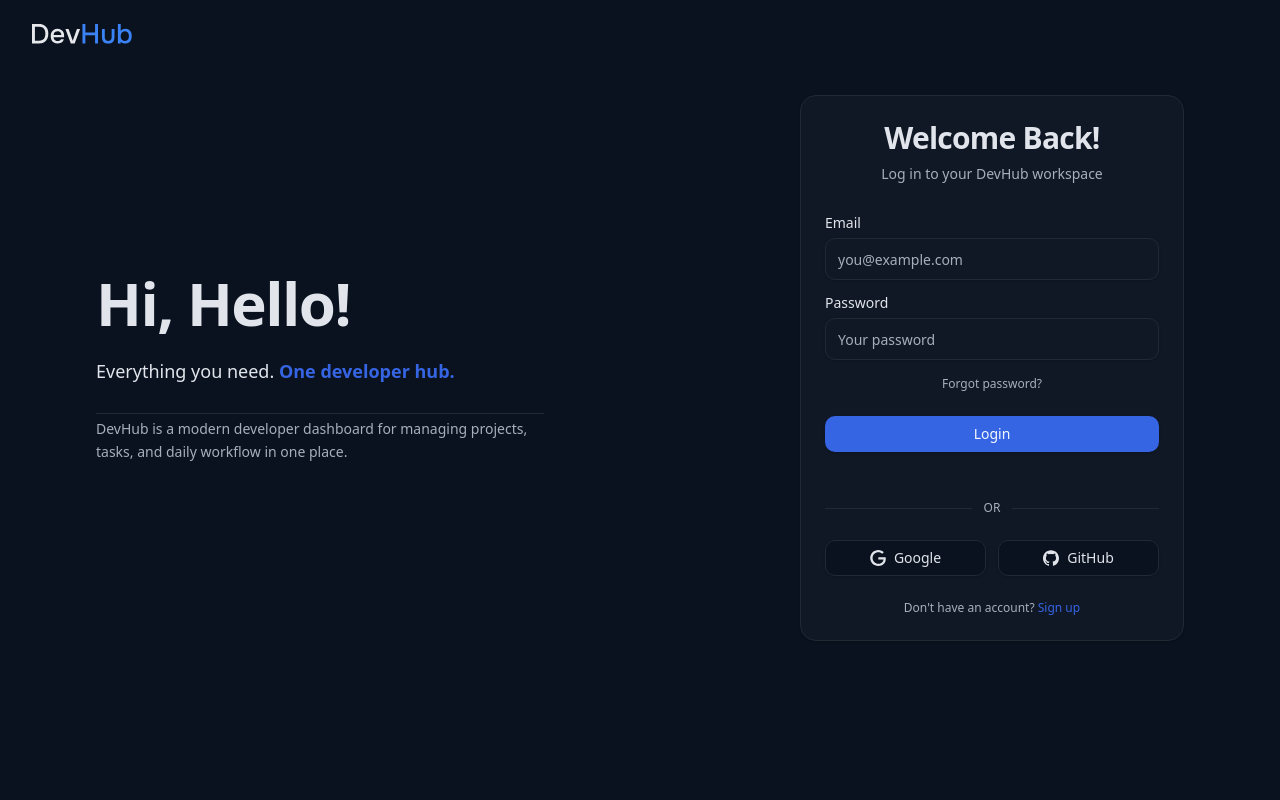
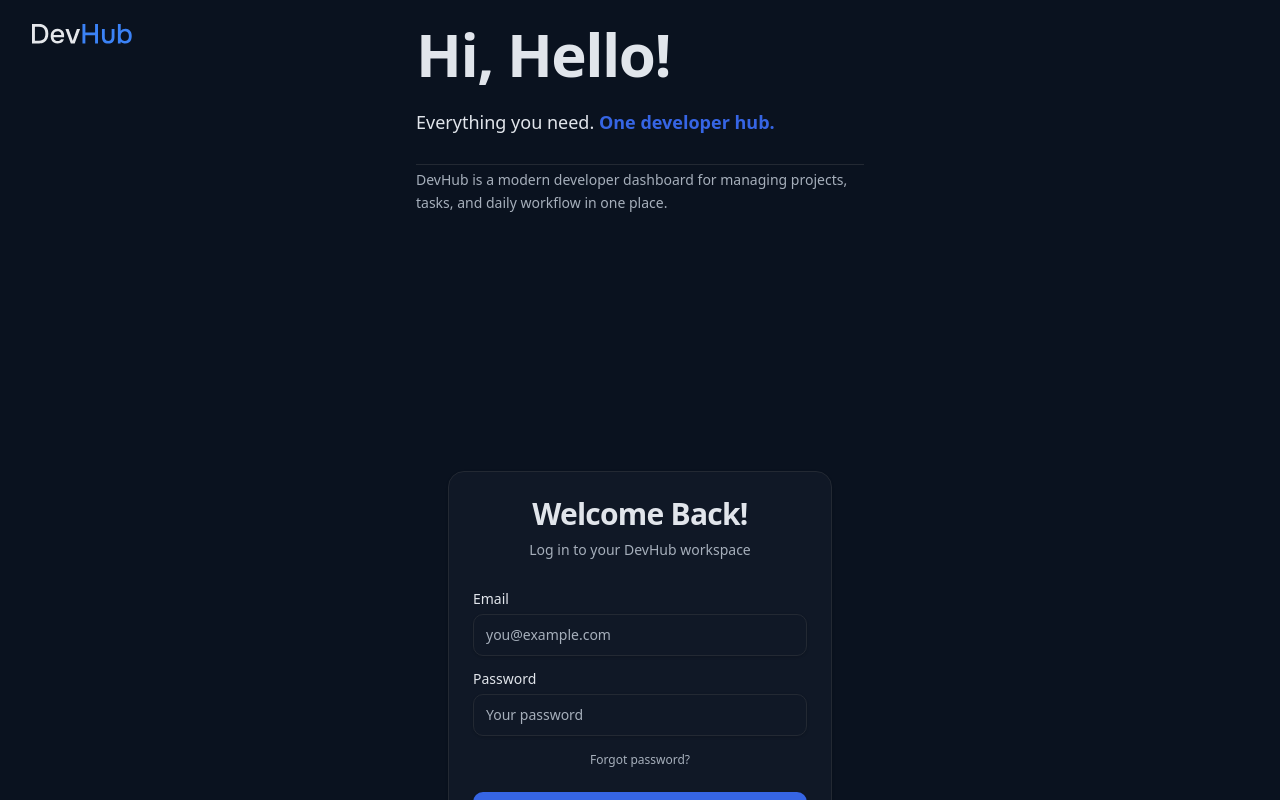
Before and after one commit to LucaMimmo05/devhub-fe, a React (Vite) app: page /auth/login in a window 1280 px wide. Shown: the top 800 px of the page. Built offline with nearby package versions, Linux system fonts and the light colour scheme; no server answers.

Commit message:
feat: Add flex column layout to PageContainer component

```diff
--- a/src/layouts/PageContainer.tsx
+++ b/src/layouts/PageContainer.tsx
@@ -10,7 +10,7 @@
   return (
     <div
       className={cn(
-        "w-full mx-auto px-4 md:px-4 lg:px-6 py-4 xl:min-h-[calc(100vh-4rem)]",
+        "w-full mx-auto px-4 md:px-4 lg:px-6 py-4 xl:min-h-[calc(100vh-4rem)] flex flex-col",
         className
       )}
     >
```
